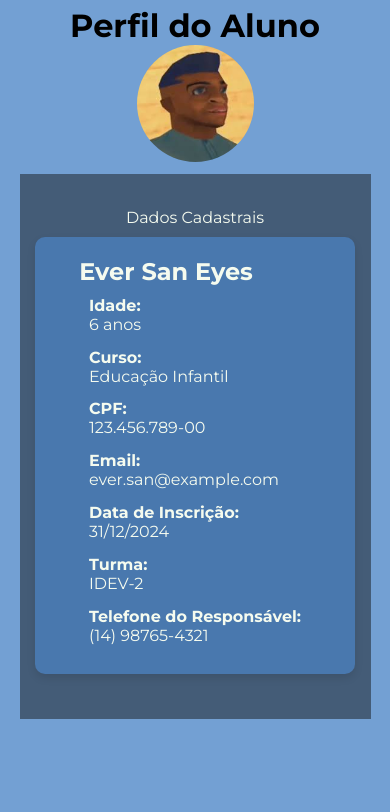
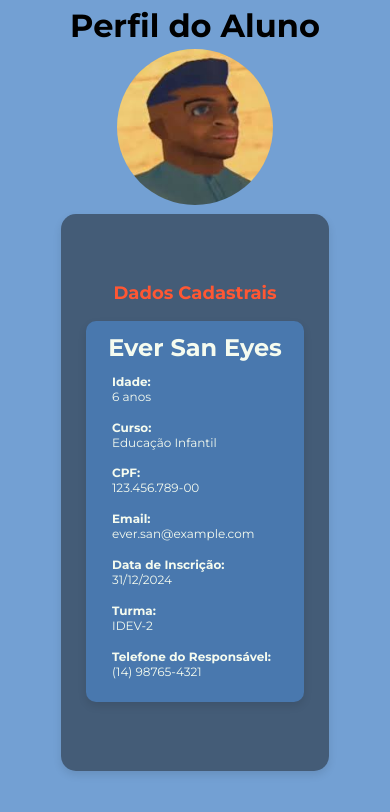
Before and after one commit to Jhuan-Medeiros/Baby_Diary, a React (Vite) app: page /perfil in a window 390 px wide. Shown: the top 812 px of the page. Built offline with nearby package versions, Linux system fonts and the light colour scheme; a web font is replaced by a local one.

Commit message:
Perfil Final (Ajustes de responsividade)

```diff
--- a/src/pages/Perfil/Perfil.css
+++ b/src/pages/Perfil/Perfil.css
@@ -1,3 +1,8 @@
+
+.areaPerfil h1 {
+  margin-bottom: 1vw;
+}
+
 .areaPerfil {
   display: flex;
   flex-direction: column;
@@ -8,23 +13,25 @@
   margin: 0 auto;
 }
 
+
 .fotoAluno {
   display: flex;
   justify-content: center;
   align-items: center;
-  width: 15vw;
-  height: 15vw;
+  width: 10vw;
+  height: 10vw;
   border-radius: 50%;
-  margin-bottom: 1.5vw;
+  margin-bottom: 1vw;
   overflow: hidden;
 }
+
 
 .fotoAluno img {
   width: 100%;
   height: 100%;
   object-fit: cover;
+}
 
-}
 
 .perfilInfo p {
   display: flex;
@@ -33,10 +40,11 @@
   margin: 6px;
 }
 
+
 .container {
   background-color: #445C77;
-  width: 100vw;
-  height: 75vh;
+  width: 60vh;
+  height: fit-content;
   display: flex;
   flex-direction: column;
   align-items: center;
@@ -44,21 +52,41 @@
   color: #F5FBEF;
   font-family: "Montserrat", sans-serif;
   margin: 0 auto;
+  border-radius: 15px;
+  padding: 2vh;
 }
+
 
 .dadosAluno {
   height: fit-content;
   margin: 10px;
   display: flex;
   justify-content: space-around;
-  width: 70%;
+  width: fit-content;
   padding: 5vw;
   background-color: #4978AE;
   border-radius: 10px;
   box-shadow: 0px 4px 8px rgba(0, 0, 0, 0.1);
 }
 
+
+.tituloDados {
+  color: #ff5733;
+  font-size: 24px;
+  font-weight: bold;
+  margin-bottom: 0.5vw;
+  padding: 1.5vw;
+}
+
+
 @media (max-width: 768px) {
+
+  .fotoAluno img {
+    width: 100%;
+    height: 100%;
+    object-fit: cover;
+  }
+
   .fotoAluno {
     width: 30vw;
     height: 30vw;
@@ -66,16 +94,58 @@
 
   .container {
     min-height: 60vh;
-    width: 80%;
-    height: 100%;
-    padding: 5vw;
+    width: fit-content;
+    height: fit-content;
+    padding: 3vh;
+    border-radius: 15px;
+    box-shadow: 0px 4px 8px rgba(0, 0, 0, 0.1);
   }
+
 
   .dadosAluno {
     flex-direction: column;
     align-items: center;
     width: 90%;
     height: min-content;
+    padding: 4vw;
+  }
 
+
+  .tituloDados {
+    font-size: 20px;
+    text-align: center;
+    margin: 0.5vw;
+    padding: 1.5vw;
+  }
+
+
+
+  .perfilInfo p {
+    font-size: 14px;
+    margin: 8px 0;
   }
 }
+
+
+@media (max-width: 480px) {
+
+  .tituloDados {
+    font-size: 18px;
+  }
+
+
+  .fotoAluno {
+    width: 40vw;
+    height: 40vw;
+  }
+
+
+  .dadosAluno {
+    padding: 3vw;
+  }
+
+
+  .perfilInfo p {
+    font-size: 12px;
+  }
+}
```
